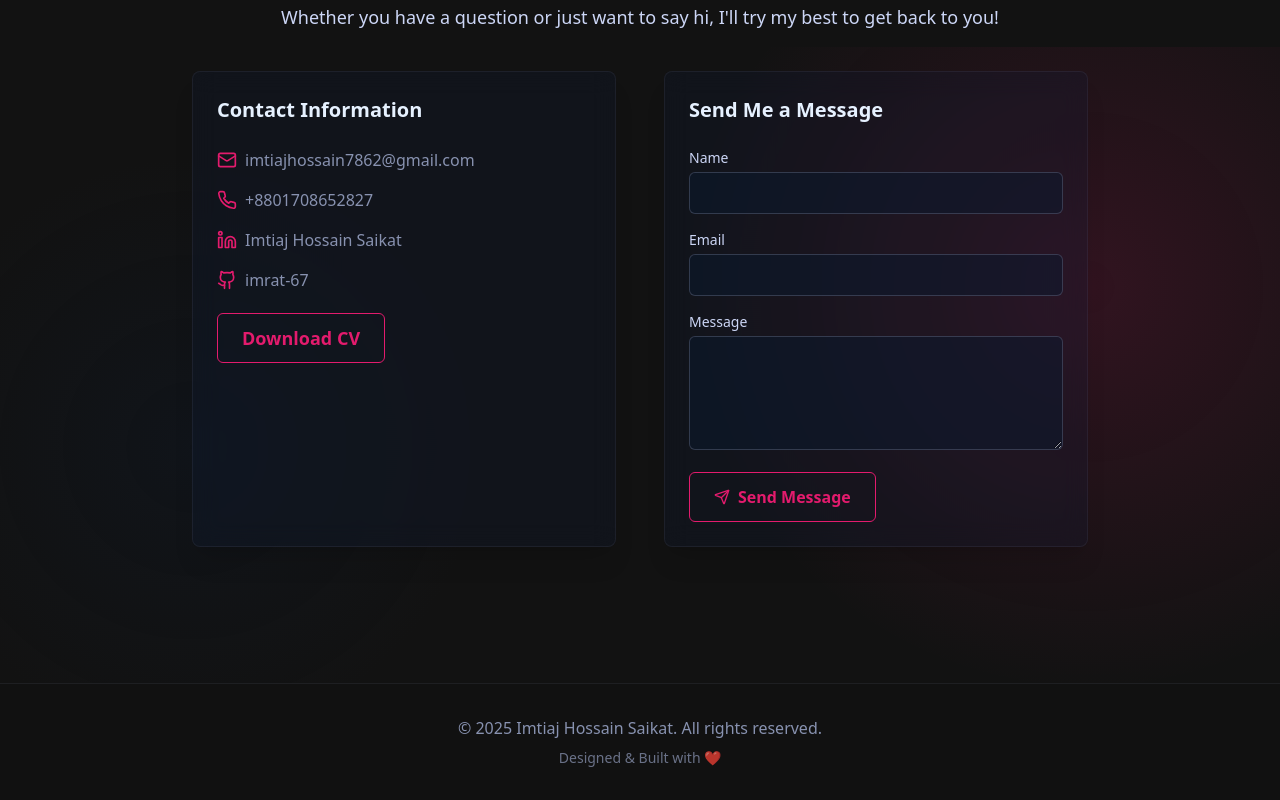
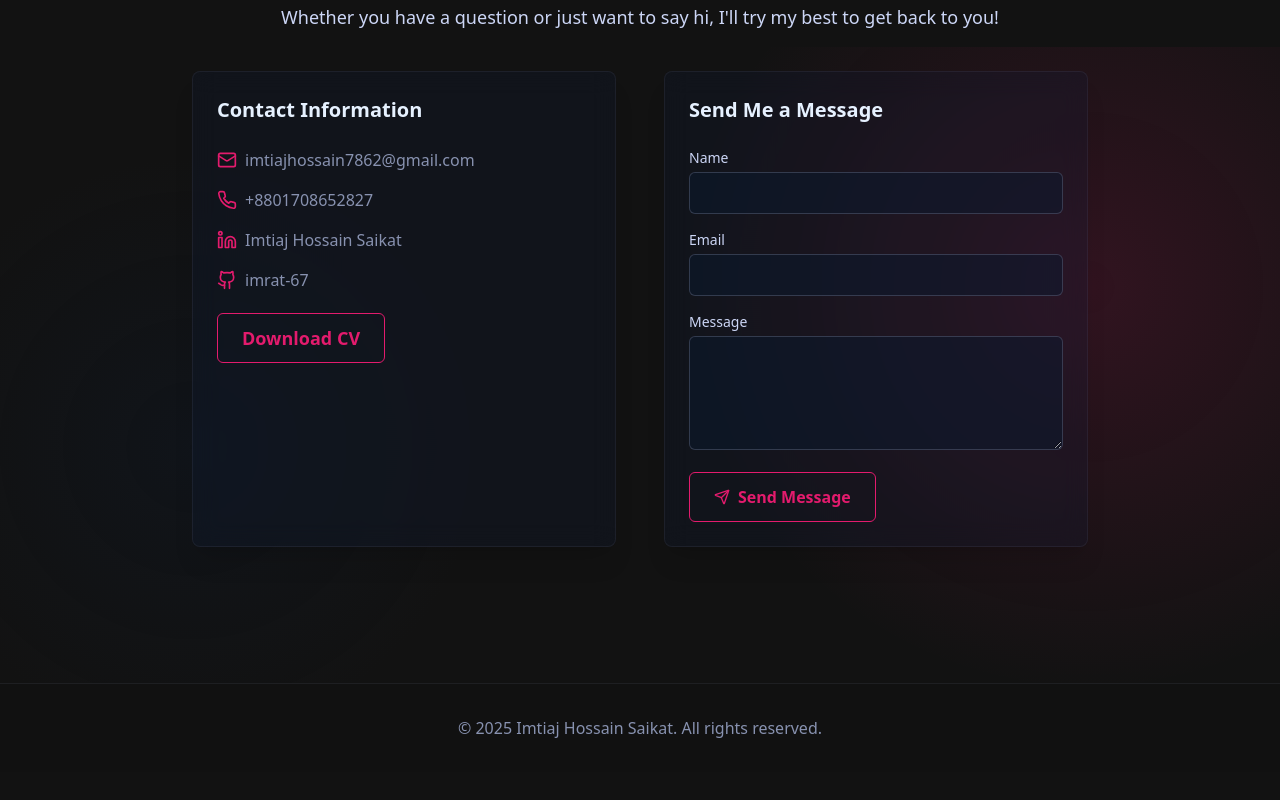
Before and after one commit to imrat-67/ihsaikat, a React (Vite) app: page / in a window 1280 px wide. Shown: the part 5553-6353 px from the top of the page. After the commit the page ends 6325 px from the top, so only its background shows below. Built offline with nearby package versions, Linux system fonts and the light colour scheme.

Commit message:
Update Footer.tsx

```diff
--- a/src/sections/Footer.tsx
+++ b/src/sections/Footer.tsx
@@ -8,9 +8,6 @@ const Footer = () => {
     <footer className="py-8 text-center text-portfolio-gray bg-portfolio-black/80 backdrop-blur-sm border-t border-portfolio-gray/10">
       <div className="max-w-screen-xl mx-auto px-6">
         <p>© {currentYear} Imtiaj Hossain Saikat. All rights reserved.</p>
-        <p className="mt-2 text-sm opacity-75">
-          Designed & Built with <span className="text-portfolio-red">❤</span>
-        </p>
       </div>
     </footer>
   );
```
